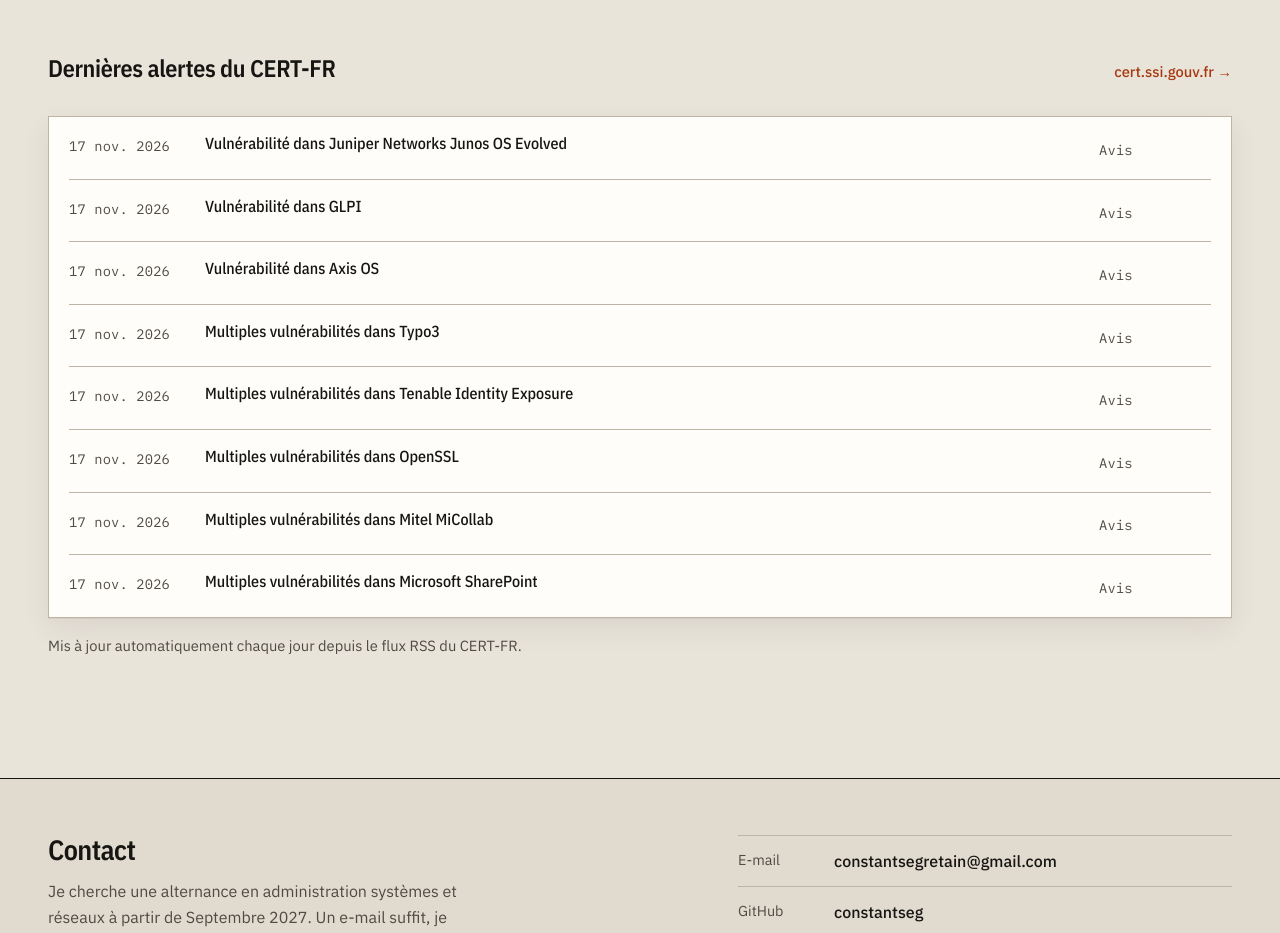
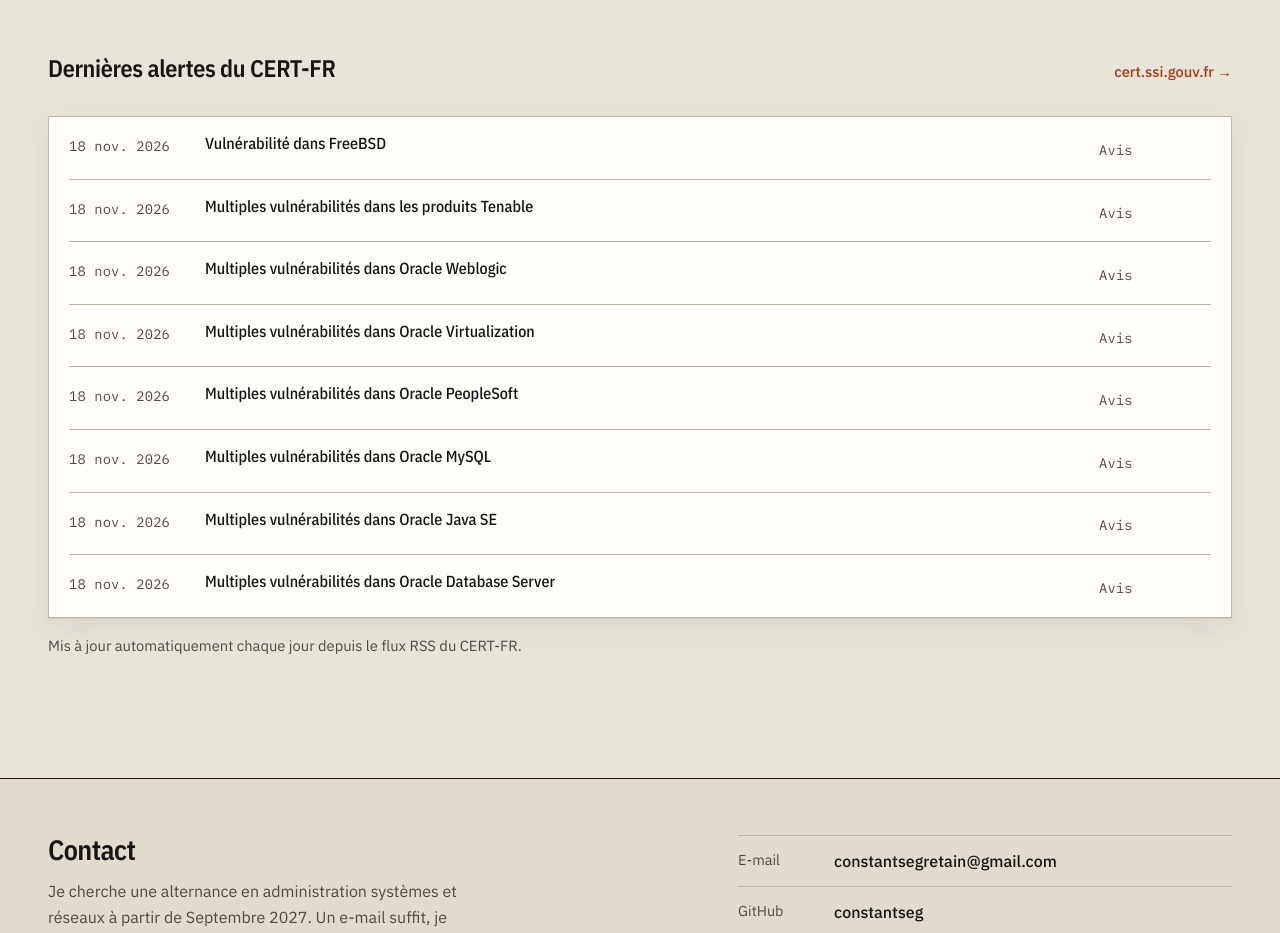
Before and after one commit to constantseg/portfolio, a plain HTML site: page veille.html in a window 1280 px wide. Shown: the part 920-1853 px from the top of the page. Drawn offline with nearby package versions, Linux system fonts and the light colour scheme.

Commit message:
veille: alertes CERT-FR du 2026-11-18

```diff
--- a/veille.html
+++ b/veille.html
@@ -86,58 +86,58 @@
 <!-- cert-fr:start -->
     <ul class="projects feed">
       <li>
-        <a class="row" href="https://www.cert.cyber.gouv.fr/avis/CERTFR-2026-AVI-1551/" target="_blank" rel="noopener">
-          <span class="year">17 nov. 2026</span>
-          <div><h3>Vulnérabilité dans Juniper Networks Junos OS Evolved</h3></div>
+        <a class="row" href="https://www.cert.cyber.gouv.fr/avis/CERTFR-2026-AVI-1558/" target="_blank" rel="noopener">
+          <span class="year">18 nov. 2026</span>
+          <div><h3>Vulnérabilité dans FreeBSD</h3></div>
           <div class="side"><span class="stack">Avis</span></div>
         </a>
       </li>
       <li>
-        <a class="row" href="https://www.cert.cyber.gouv.fr/avis/CERTFR-2026-AVI-1548/" target="_blank" rel="noopener">
-          <span class="year">17 nov. 2026</span>
-          <div><h3>Vulnérabilité dans GLPI</h3></div>
+        <a class="row" href="https://www.cert.cyber.gouv.fr/avis/CERTFR-2026-AVI-1556/" target="_blank" rel="noopener">
+          <span class="year">18 nov. 2026</span>
+          <div><h3>Multiples vulnérabilités dans les produits Tenable</h3></div>
           <div class="side"><span class="stack">Avis</span></div>
         </a>
       </li>
       <li>
-        <a class="row" href="https://www.cert.cyber.gouv.fr/avis/CERTFR-2026-AVI-1549/" target="_blank" rel="noopener">
-          <span class="year">17 nov. 2026</span>
-          <div><h3>Vulnérabilité dans Axis OS</h3></div>
+        <a class="row" href="https://www.cert.cyber.gouv.fr/avis/CERTFR-2026-AVI-1565/" target="_blank" rel="noopener">
+          <span class="year">18 nov. 2026</span>
+          <div><h3>Multiples vulnérabilités dans Oracle Weblogic</h3></div>
           <div class="side"><span class="stack">Avis</span></div>
         </a>
       </li>
       <li>
-        <a class="row" href="https://www.cert.cyber.gouv.fr/avis/CERTFR-2026-AVI-1553/" target="_blank" rel="noopener">
-          <span class="year">17 nov. 2026</span>
-          <div><h3>Multiples vulnérabilités dans Typo3</h3></div>
+        <a class="row" href="https://www.cert.cyber.gouv.fr/avis/CERTFR-2026-AVI-1566/" target="_blank" rel="noopener">
+          <span class="year">18 nov. 2026</span>
+          <div><h3>Multiples vulnérabilités dans Oracle Virtualization</h3></div>
           <div class="side"><span class="stack">Avis</span></div>
         </a>
       </li>
       <li>
-        <a class="row" href="https://www.cert.cyber.gouv.fr/avis/CERTFR-2026-AVI-1550/" target="_blank" rel="noopener">
-          <span class="year">17 nov. 2026</span>
-          <div><h3>Multiples vulnérabilités dans Tenable Identity Exposure</h3></div>
+        <a class="row" href="https://www.cert.cyber.gouv.fr/avis/CERTFR-2026-AVI-1564/" target="_blank" rel="noopener">
+          <span class="year">18 nov. 2026</span>
+          <div><h3>Multiples vulnérabilités dans Oracle PeopleSoft</h3></div>
           <div class="side"><span class="stack">Avis</span></div>
         </a>
       </li>
       <li>
-        <a class="row" href="https://www.cert.cyber.gouv.fr/avis/CERTFR-2026-AVI-1554/" target="_blank" rel="noopener">
-          <span class="year">17 nov. 2026</span>
-          <div><h3>Multiples vulnérabilités dans OpenSSL</h3></div>
+        <a class="row" href="https://www.cert.cyber.gouv.fr/avis/CERTFR-2026-AVI-1563/" target="_blank" rel="noopener">
+          <span class="year">18 nov. 2026</span>
+          <div><h3>Multiples vulnérabilités dans Oracle MySQL</h3></div>
           <div class="side"><span class="stack">Avis</span></div>
         </a>
       </li>
       <li>
-        <a class="row" href="https://www.cert.cyber.gouv.fr/avis/CERTFR-2026-AVI-1547/" target="_blank" rel="noopener">
-          <span class="year">17 nov. 2026</span>
-          <div><h3>Multiples vulnérabilités dans Mitel MiCollab</h3></div>
+        <a class="row" href="https://www.cert.cyber.gouv.fr/avis/CERTFR-2026-AVI-1562/" target="_blank" rel="noopener">
+          <span class="year">18 nov. 2026</span>
+          <div><h3>Multiples vulnérabilités dans Oracle Java SE</h3></div>
           <div class="side"><span class="stack">Avis</span></div>
         </a>
       </li>
       <li>
-        <a class="row" href="https://www.cert.cyber.gouv.fr/avis/CERTFR-2026-AVI-1555/" target="_blank" rel="noopener">
-          <span class="year">17 nov. 2026</span>
-          <div><h3>Multiples vulnérabilités dans Microsoft SharePoint</h3></div>
+        <a class="row" href="https://www.cert.cyber.gouv.fr/avis/CERTFR-2026-AVI-1561/" target="_blank" rel="noopener">
+          <span class="year">18 nov. 2026</span>
+          <div><h3>Multiples vulnérabilités dans Oracle Database Server</h3></div>
           <div class="side"><span class="stack">Avis</span></div>
         </a>
       </li>
```
